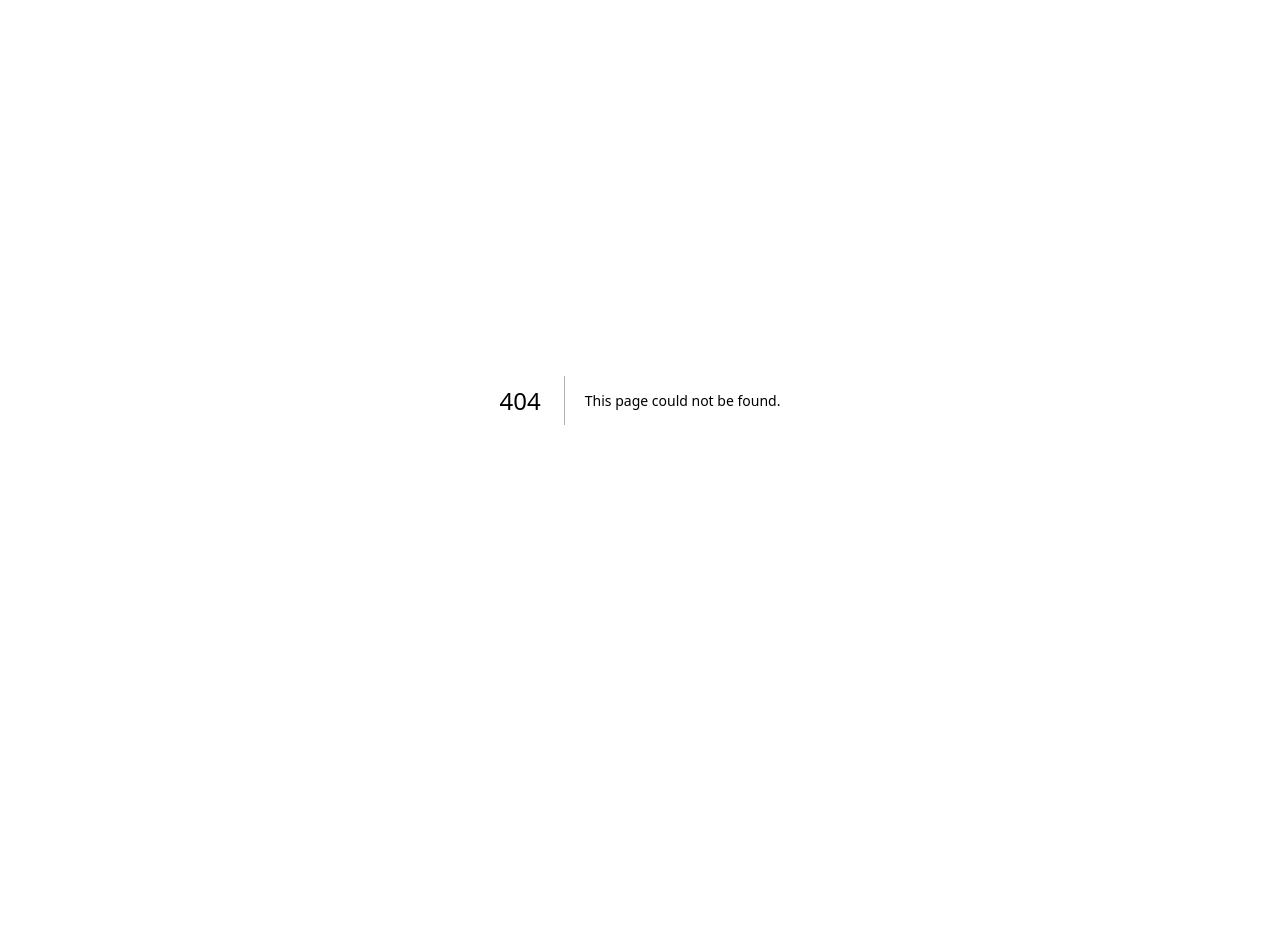
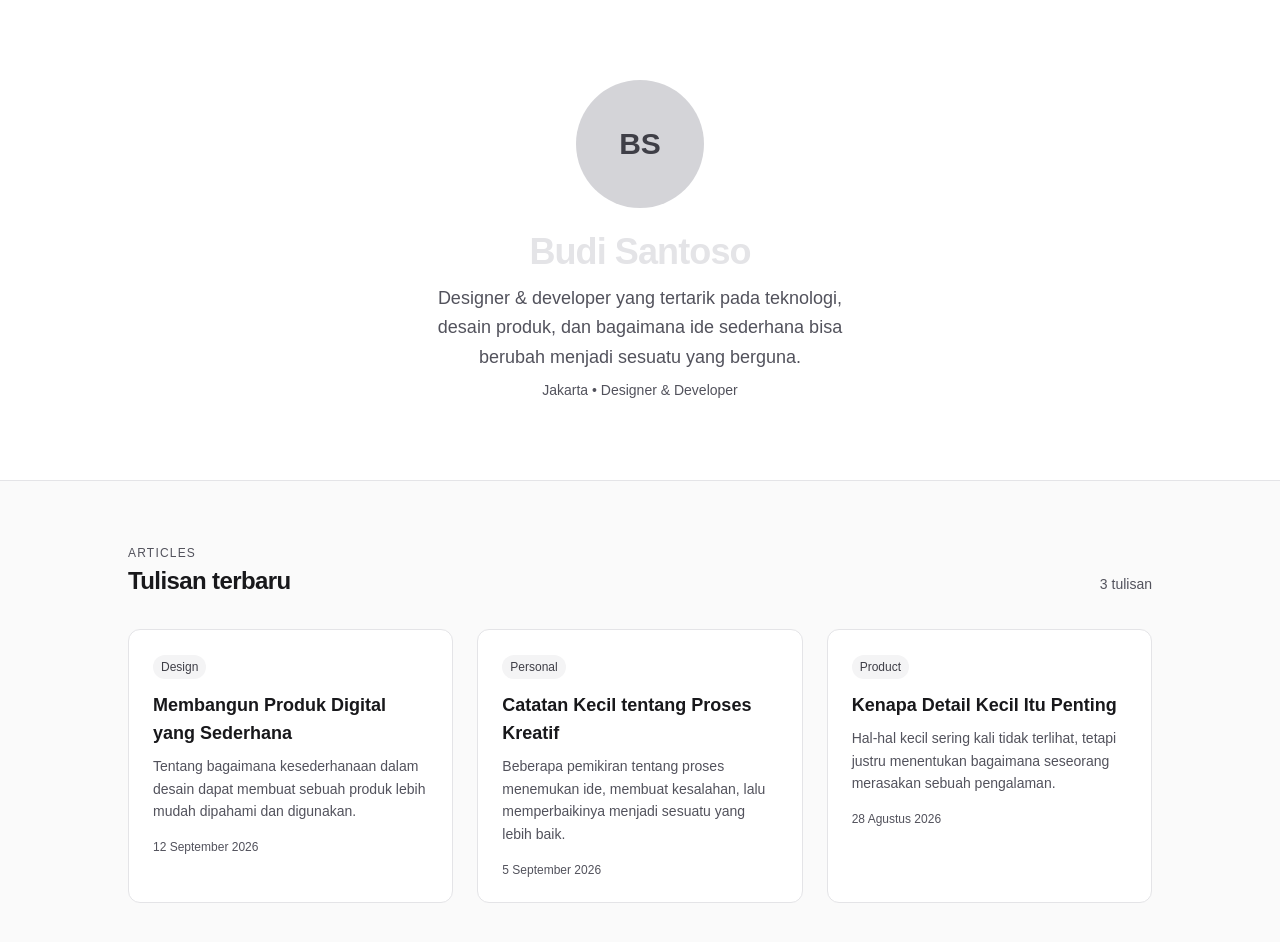
Before and after one commit to VPBI-Team-1/Article-webpage, a Next.js app in the folder article-app/: page /profil in a window 1280 px wide. Before the commit this address had no page. Shown: the top 942 px of the page. Before the commit the page ends 800 px from the top, so only its background shows below. Built offline with nearby package versions, Linux system fonts and the light colour scheme.

Commit message:
added profil-page

```diff
--- /dev/null
+++ b/article-app/app/profil/page.tsx
@@ -0,0 +1,114 @@
+import type { Metadata } from "next";
+
+export const metadata: Metadata = {
+  title: "Profil — Budi Santoso",
+  description:
+    "Profil singkat Budi Santoso, designer & developer, beserta tulisan terbaru.",
+};
+
+type Article = {
+  category: string;
+  title: string;
+  excerpt: string;
+  date: string;
+  dateIso: string;
+};
+
+const ARTICLES: Article[] = [
+  {
+    category: "Design",
+    title: "Membangun Produk Digital yang Sederhana",
+    excerpt:
+      "Tentang bagaimana kesederhanaan dalam desain dapat membuat sebuah produk lebih mudah dipahami dan digunakan.",
+    date: "12 September 2026",
+    dateIso: "2026-09-12",
+  },
+  {
+    category: "Personal",
+    title: "Catatan Kecil tentang Proses Kreatif",
+    excerpt:
+      "Beberapa pemikiran tentang proses menemukan ide, membuat kesalahan, lalu memperbaikinya menjadi sesuatu yang lebih baik.",
+    date: "5 September 2026",
+    dateIso: "2026-09-05",
+  },
+  {
+    category: "Product",
+    title: "Kenapa Detail Kecil Itu Penting",
+    excerpt:
+      "Hal-hal kecil sering kali tidak terlihat, tetapi justru menentukan bagaimana seseorang merasakan sebuah pengalaman.",
+    date: "28 Agustus 2026",
+    dateIso: "2026-08-28",
+  },
+];
+
+function ProfileAvatar() {
+  return (
+    <div
+      role="img"
+      aria-label="Foto profil Budi Santoso"
+      className="h-32 w-32 rounded-full bg-zinc-300 text-zinc-700 flex items-center justify-center text-3xl font-semibold select-none"
+    >
+      BS
+    </div>
+  );
+}
+
+function ArticleCard({ article }: { article: Article }) {
+  return (
+    <article className="rounded-xl border border-zinc-200 bg-white p-6 transition duration-200 hover:-translate-y-1 hover:shadow-md hover:border-zinc-300">
+      <span className="inline-block text-xs font-medium px-2 py-1 rounded-full bg-zinc-100 text-zinc-700">
+        {article.category}
+      </span>
+      <h3 className="text-lg font-semibold mt-3 text-zinc-900">{article.title}</h3>
+      <p className="text-sm text-zinc-600 mt-2 leading-relaxed">{article.excerpt}</p>
+      <time
+        dateTime={article.dateIso}
+        className="block text-xs text-zinc-600 mt-4"
+      >
+        {article.date}
+      </time>
+    </article>
+  );
+}
+
+export default function ProfilPage() {
+  return (
+    <main className="flex flex-col flex-1">
+      <section className="flex flex-col items-center justify-center text-center px-4 sm:px-6 py-16 sm:py-20 min-h-[50vh]">
+        <ProfileAvatar />
+        <h1 className="mt-6 text-3xl sm:text-4xl font-semibold tracking-tight text-zinc-200">
+          Budi Santoso
+        </h1>
+        <p className="mt-3 max-w-md text-base sm:text-lg leading-relaxed text-zinc-600">
+          Designer &amp; developer yang tertarik pada teknologi, desain produk,
+          dan bagaimana ide sederhana bisa berubah menjadi sesuatu yang berguna.
+        </p>
+        <p className="mt-2 text-sm text-zinc-600">
+          Jakarta • Designer &amp; Developer
+        </p>
+      </section>
+
+      <section className="border-t border-zinc-200 bg-zinc-50 px-4 sm:px-6 py-16">
+        <div className="mx-auto max-w-5xl">
+          <div className="flex flex-col gap-1">
+            <p className="text-xs uppercase tracking-widest text-zinc-600">
+              Articles
+            </p>
+            <div className="flex items-baseline justify-between gap-4">
+              <h2 className="text-2xl font-semibold tracking-tight text-zinc-900">
+                Tulisan terbaru
+              </h2>
+              <span className="text-sm text-zinc-600">3 tulisan</span>
+            </div>
+          </div>
+
+          <div className="mt-8 grid gap-6 grid-cols-1 md:grid-cols-3">
+            {ARTICLES.map((article) => (
+              <ArticleCard key={article.title} article={article} />
+            ))}
+          </div>
+        </div>
+      </section>
+    </main>
+  );
+}
```
Also changed, not shown: 2 other files (tests, documents, lock files or other folders).
